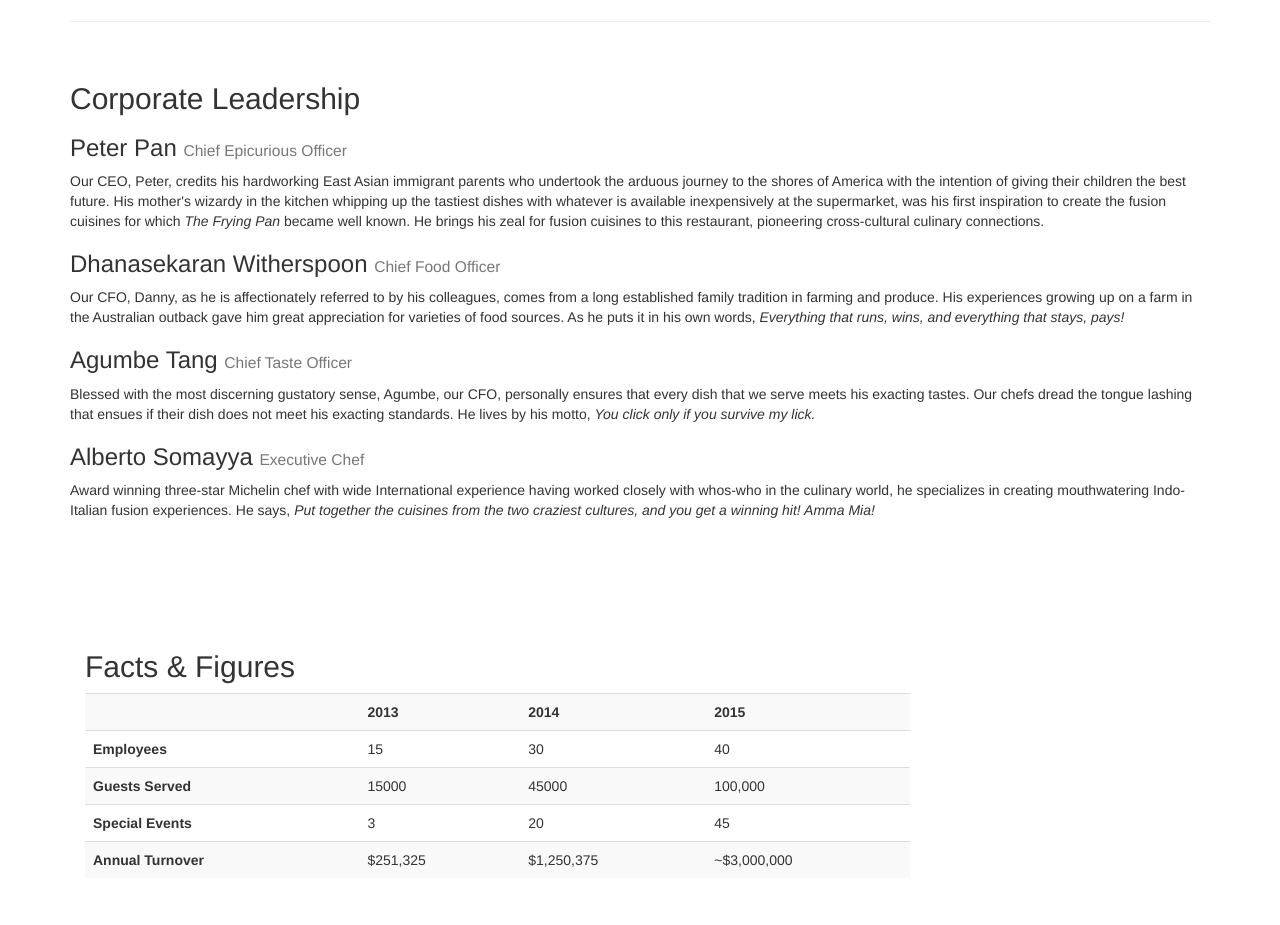
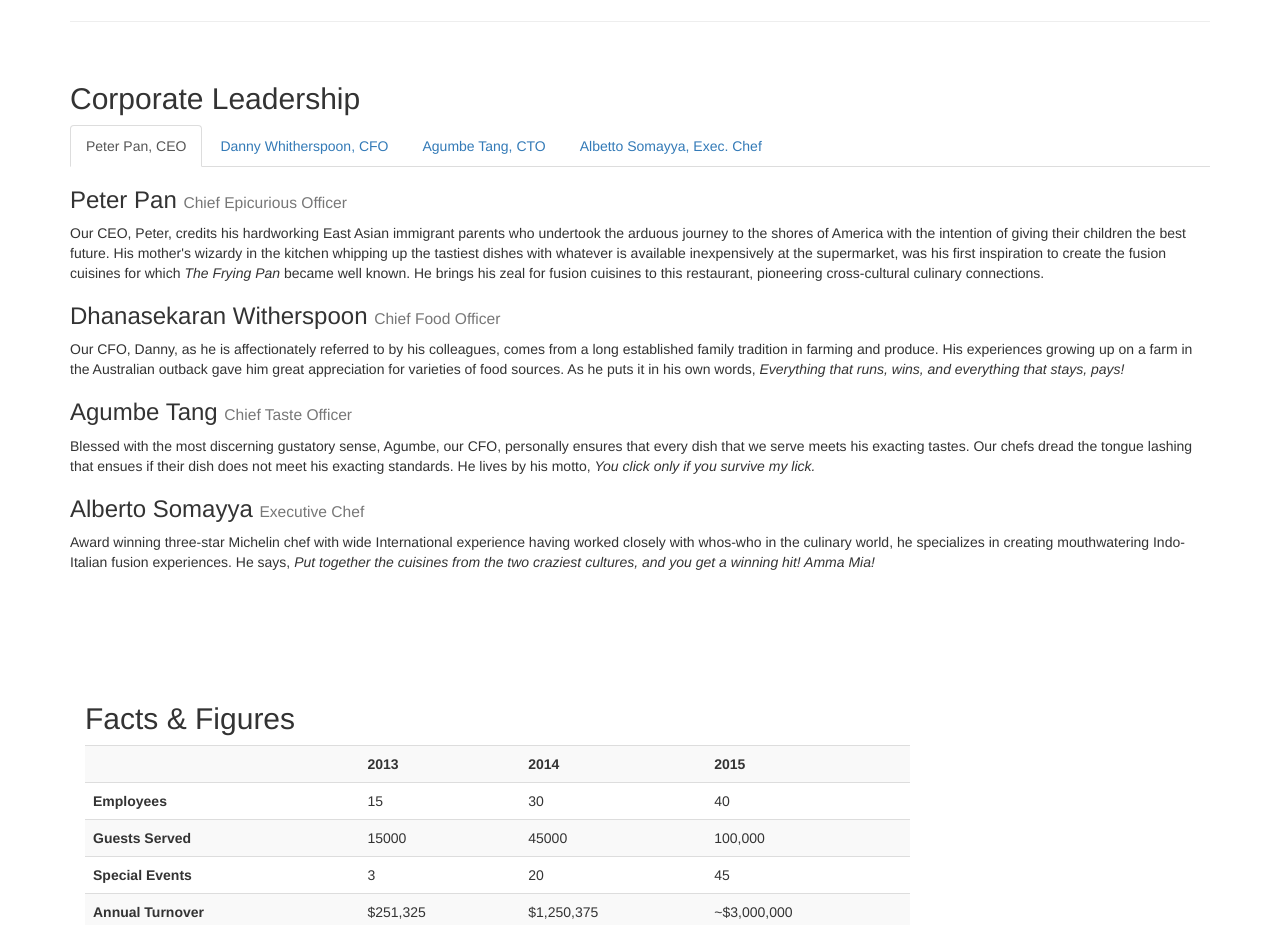
Before and after one commit to adriamunoz1984/confusion, a plain HTML site: page aboutus.html in a window 1280 px wide. Shown: the part 1020-1945 px from the top of the page. Drawn offline with nearby package versions, Linux system fonts and the light colour scheme.

Commit message:
Added Tabs to about us

```diff
--- a/aboutus.html
+++ b/aboutus.html
@@ -138,17 +138,37 @@
             </div>
         </div>
 
-
+         <!--************************************* Add Tabs Here ************************-->
             <div>
                 <h2>Corporate Leadership</h2>
+                <ul class="nav nav-tabs" role="tablist">
+                    <li role="presentation" class="active">
+                        <a href="#peter" aria-controls="home" role="tab" data-toggle="tab">Peter Pan, CEO</a>
+                    </li>
+                    <li role="presentation">
+                        <a href="#danny" aria-controls="profile" role="tab" data-toggle="tab">Danny Whitherspoon, CFO</a>
+                    </li>
+                    <li role="presentation">
+                        <a href="#Agumbe" aria-controls="messages" role="tab" data-toggle="tab">Agumbe Tang, CTO</a>
+                    </li>
+                    <li role="presentation">
+                        <a href="#alberto" aria-controls="settings" role="tab" data-toggle="tab">Albetto Somayya, Exec. Chef</a>
+                    </li>
+                </ul>
+
+
                         <h3>Peter Pan <small>Chief Epicurious Officer</small></h3>
                         <p>Our CEO, Peter, credits his hardworking East Asian immigrant parents who undertook the arduous journey to the shores of America with the intention of giving their children the best future. His mother's wizardy in the kitchen whipping up the tastiest dishes with whatever is available inexpensively at the supermarket, was his first inspiration to create the fusion cuisines for which <em>The Frying Pan</em> became well known. He brings his zeal for fusion cuisines to this restaurant, pioneering cross-cultural culinary connections.</p>
+
                         <h3>Dhanasekaran Witherspoon <small>Chief Food Officer</small></h3>
                         <p>Our CFO, Danny, as he is affectionately referred to by his colleagues, comes from a long established family tradition in farming and produce. His experiences growing up on a farm in the Australian outback gave him great appreciation for varieties of food sources. As he puts it in his own words, <em>Everything that runs, wins, and everything that stays, pays!</em></p>
+
                         <h3>Agumbe Tang <small>Chief Taste Officer</small></h3>
                         <p>Blessed with the most discerning gustatory sense, Agumbe, our CFO, personally ensures that every dish that we serve meets his exacting tastes. Our chefs dread the tongue lashing that ensues if their dish does not meet his exacting standards. He lives by his motto, <em>You click only if you survive my lick.</em></p>
+
                         <h3>Alberto Somayya <small>Executive Chef</small></h3>
                         <p>Award winning three-star Michelin chef with wide International experience having worked closely with whos-who in the culinary world, he specializes in creating mouthwatering Indo-Italian fusion experiences. He says, <em>Put together the cuisines from the two craziest cultures, and you get a winning hit! Amma Mia!</em></p>
+                </ul>
             </div>
             <div>
                 <p style="padding:20px;"></p>
```
Lines whose indentation alone changed are shown as unchanged.
